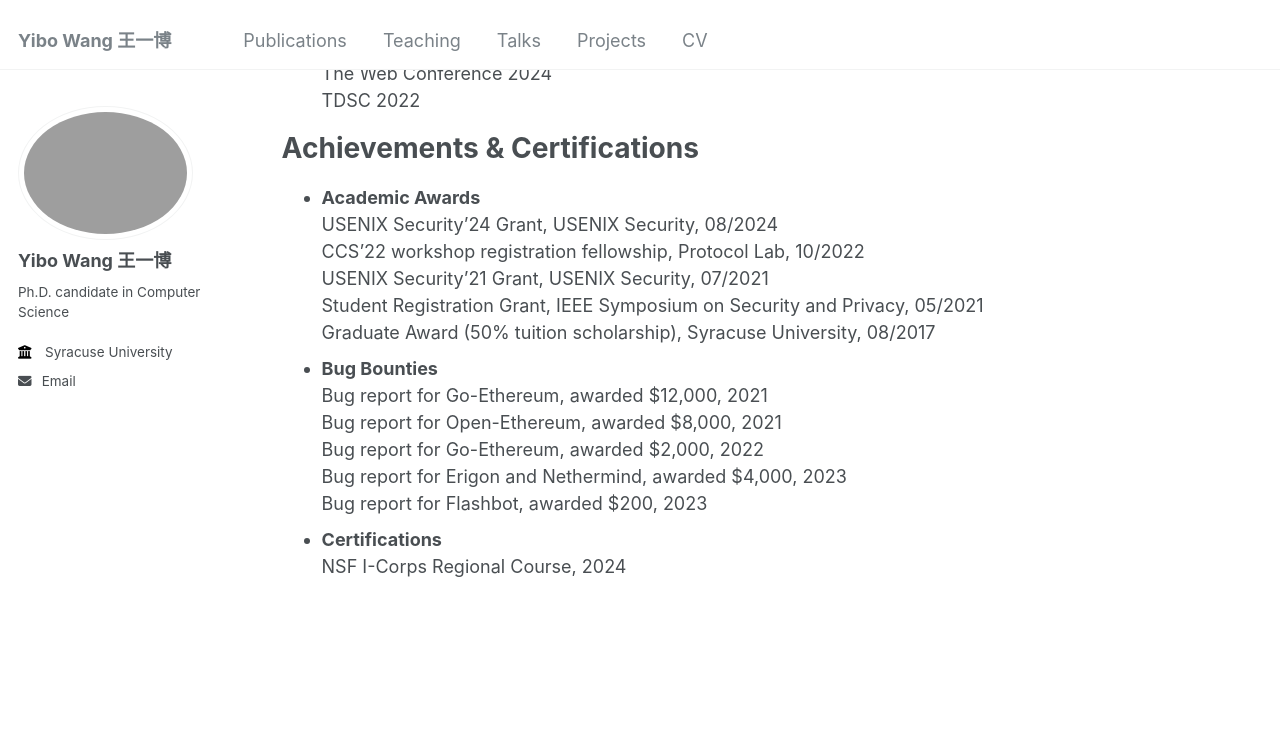
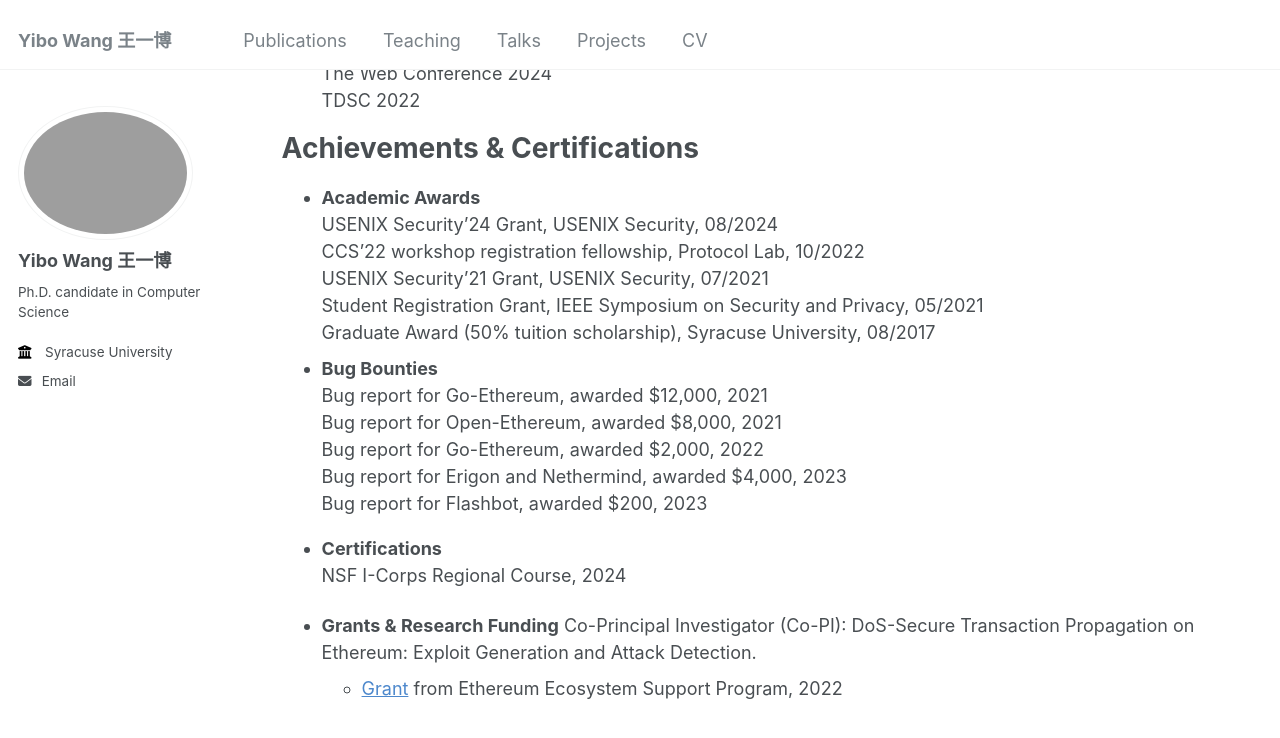
Before and after one commit to wangyibo0308/wangyibo0308.github.io, a Jekyll site: the page built from _pages/about.md, in a window 1280 px wide and 900 px high, scrolled down 1254 px. Shown: the top 738 px of the window. Built offline with Jekyll 4.4.1, drawn with Linux system fonts in a browser that asks for light colours.

Commit message:
Update about.md

```diff
--- a/_pages/about.md
+++ b/_pages/about.md
@@ -60,3 +60,7 @@ Achievements & Certifications
   Bug report for Flashbot, awarded $200, 2023
 - **Certifications**
   NSF I-Corps Regional Course, 2024
+
+- **Grants & Research Funding**
+  Co-Principal Investigator (Co-PI): DoS-Secure Transaction Propagation on Ethereum: Exploit Generation and Attack Detection.
+  - [Grant](https://blog.ethereum.org/2022/07/29/academic-grants-grantee-announce) from Ethereum Ecosystem Support Program, 2022
```
